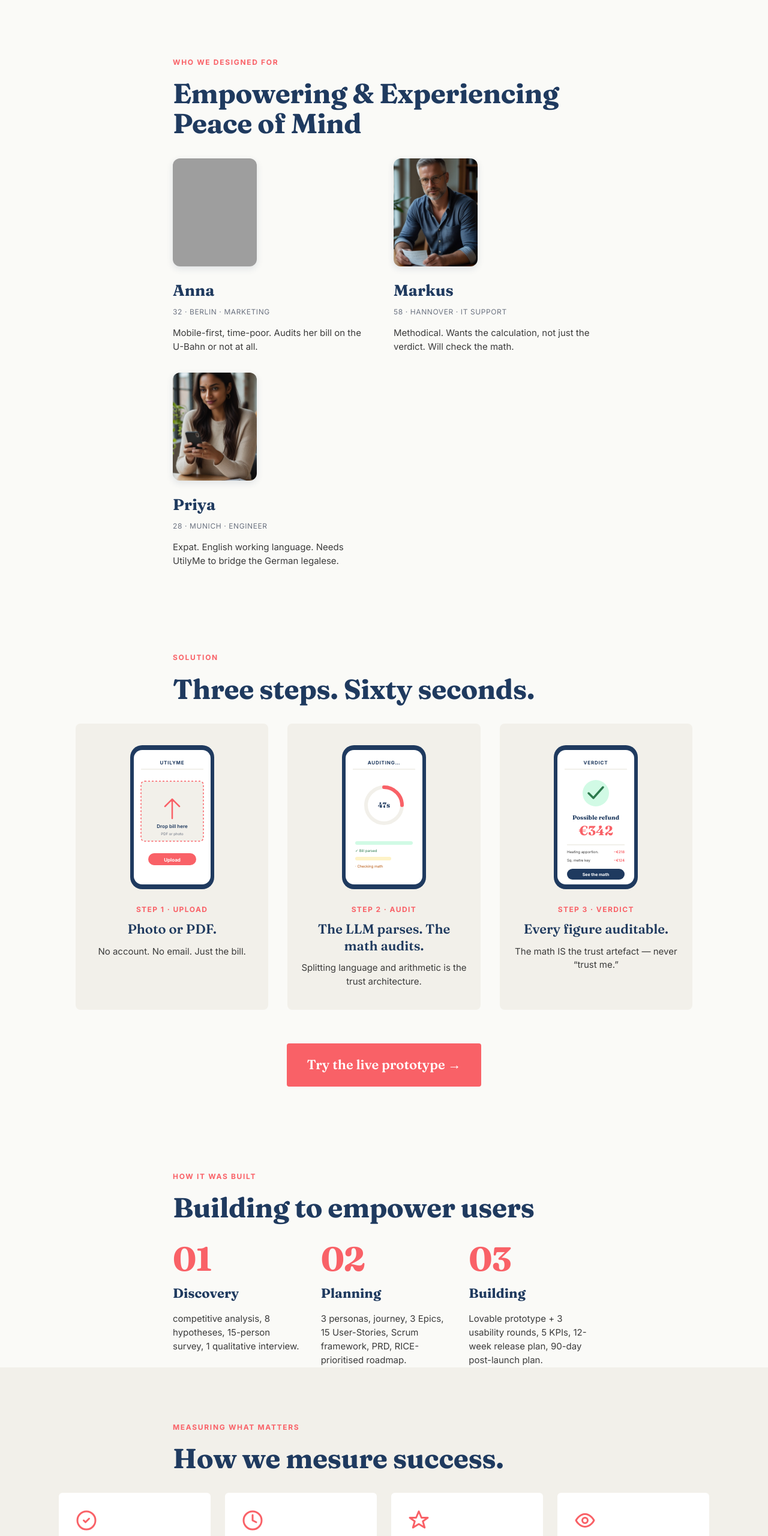
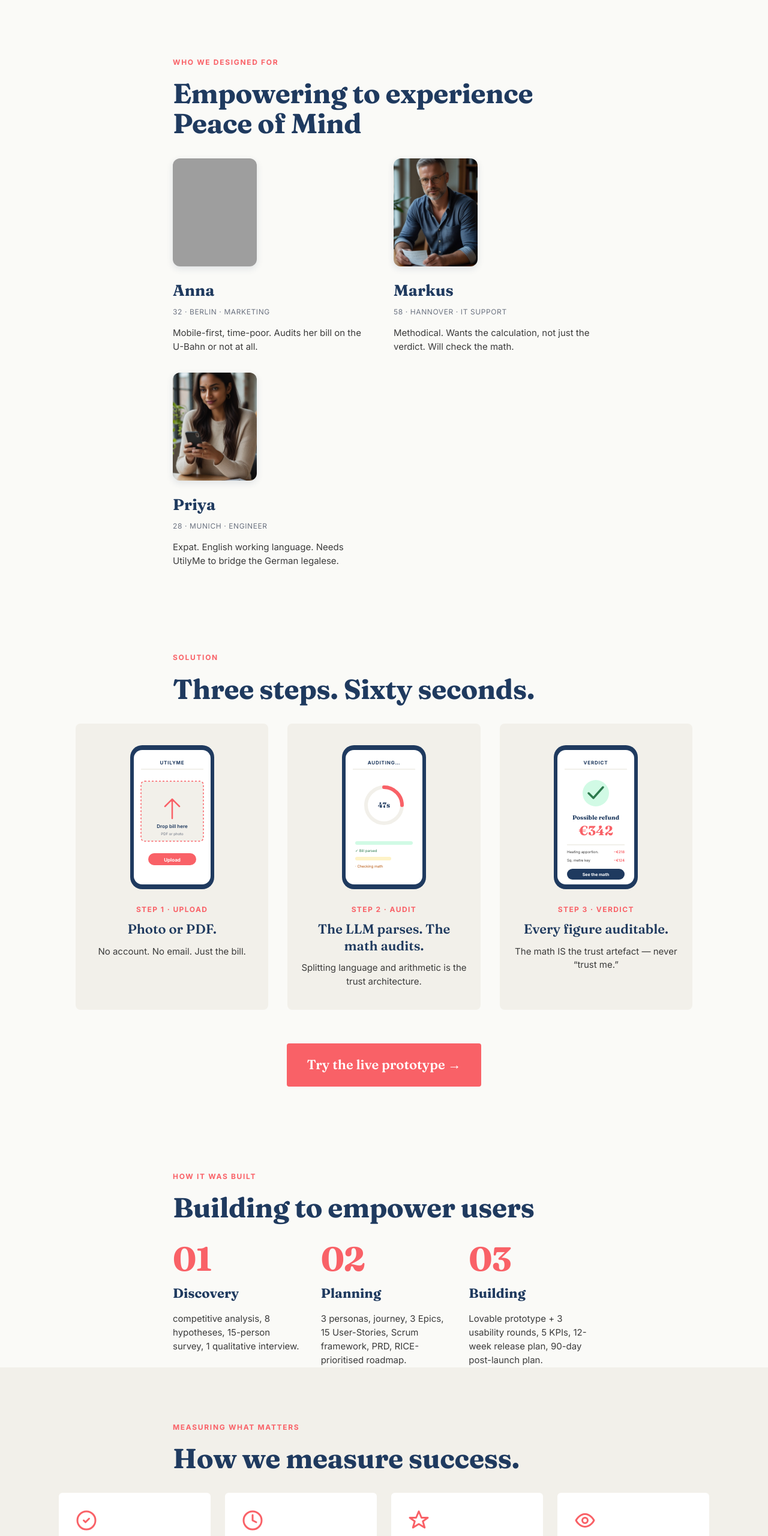
Before and after one commit to xsSusanne/UtilyMeCaseStudy, a plain HTML site: page index.html in a window 1280 px wide. Shown: the part 2220-4780 px from the top of the page at 60% size. Drawn offline with Linux system fonts and the light colour scheme; grey boxes are pictures that could not be loaded.

Commit message:
Update index.html

```diff
--- a/index.html
+++ b/index.html
@@ -290,7 +290,7 @@
 <!-- ============================ PERSONAS ============================ -->
 <section class="container"style="padding-top:140px;">
   <span class="kicker">Who we designed for</span>
-  <h2>Empowering & Experiencing Peace of Mind</h2>
+  <h2>Empowering to experience Peace of Mind</h2>
   <div class="persona-grid">
     <div class="persona">
       <img class="avatar" src="Anna_klein.png" alt="Anna — Berlin marketing manager">
@@ -427,7 +427,7 @@
 <section class="kpis-band">
   <div class="container">
     <span class="kicker">Measuring what matters</span>
-    <h2>How we mesure success.</h2>
+    <h2>How we measure success.</h2>
   </div>
   <div class="wide" style="margin-top:32px;">
     <div class="kpi-grid">
```
